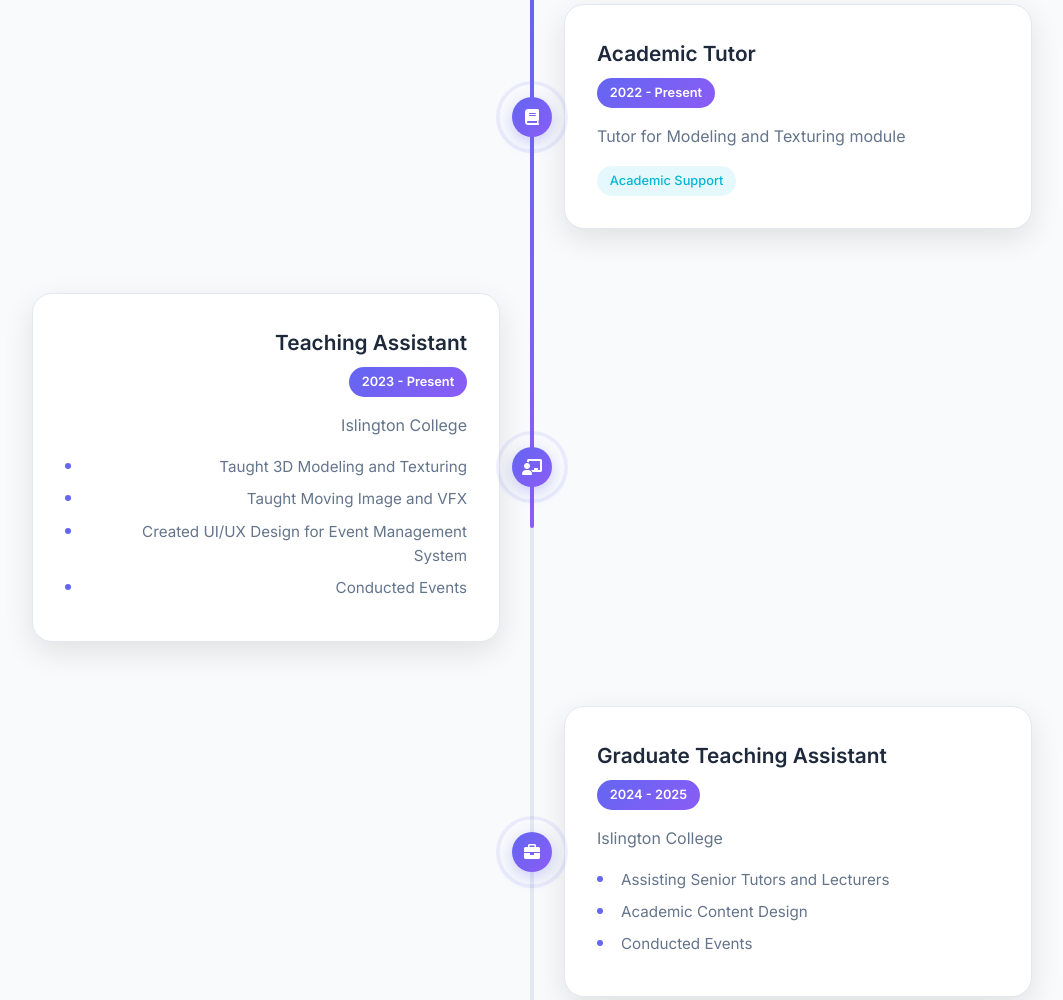
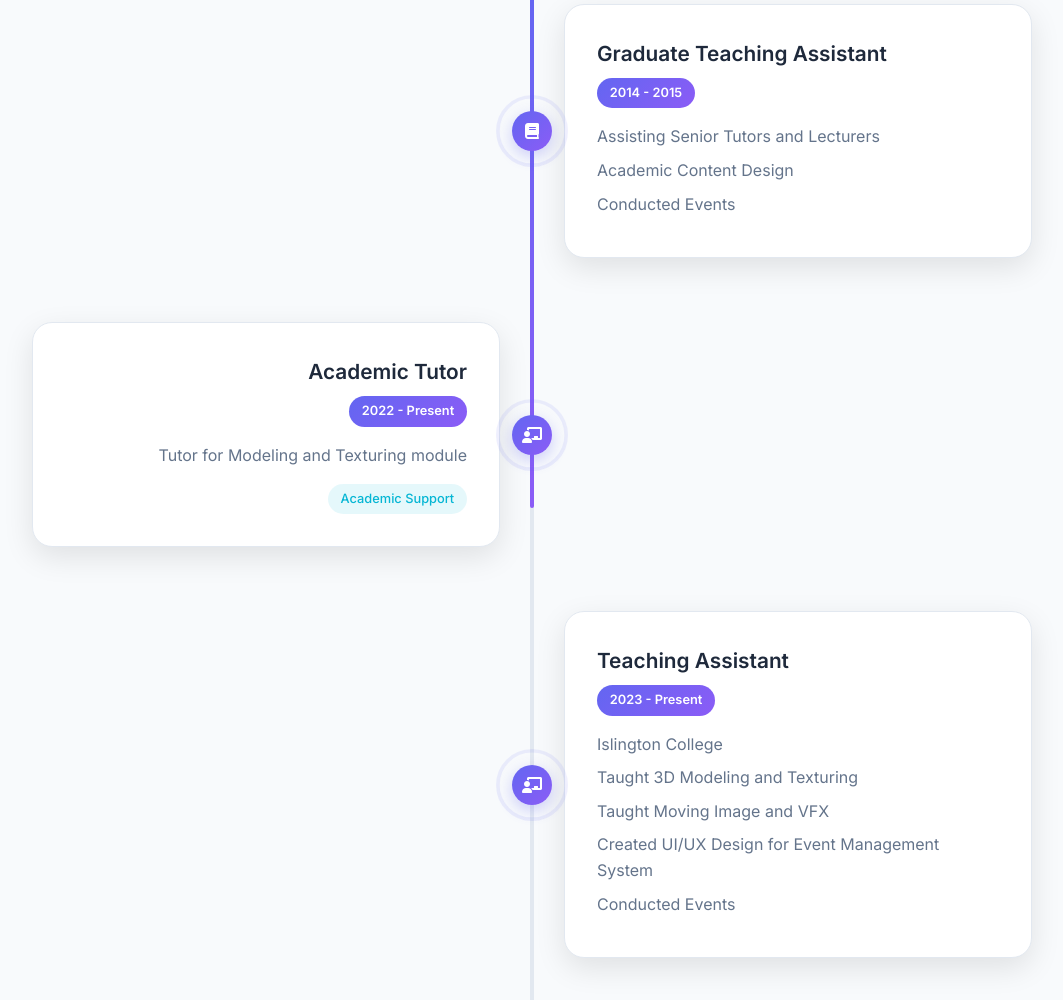
Before and after one commit to wanem1/pukarwanemlimbu.github.io, a plain HTML site: page index.html in a window 1280 px wide. Shown: the part 3657-4657 px from the top of the page, without its empty margins (108-1171 px from the left). Drawn offline with Linux system fonts and the light colour scheme.

Commit message:
Update index.html

```diff
--- a/index.html
+++ b/index.html
@@ -305,10 +305,30 @@
                         <div class="timeline-progress-line"></div>
                     </div>
 
+                    <div class="timeline-item" data-year="2014">
+                        <div class="timeline-marker">
+                            <div class="marker-inner">
+                                <i class="fas fa-book"></i>
+                            </div>
+                            <div class="marker-ring"></div>
+                        </div>
+                        <div class="timeline-card">
+                            <div class="card-header">
+                                <h3>Graduate Teaching Assistant</h3>
+                                <span class="timeline-date">2014 - 2015</span>
+                            </div>
+                            <div class="card-body">
+                                <p>Assisting Senior Tutors and Lecturers</p>
+                                <p>Academic Content Design</p>
+                                <p>Conducted Events</p>
+                            </div>
+                        </div>
+                    </div>
+
                     <div class="timeline-item" data-year="2022">
                         <div class="timeline-marker">
                             <div class="marker-inner">
-                                <i class="fas fa-book"></i>
+                                <i class="fas fa-chalkboard-user"></i>
                             </div>
                             <div class="marker-ring"></div>
                         </div>
@@ -338,36 +358,10 @@
                             </div>
                             <div class="card-body">
                                 <p>Islington College</p>
-                                <ul class="experience-list">
-                                    <li>Taught 3D Modeling and Texturing</li>
-                                    <li>Taught Moving Image and VFX</li>
-                                    <li>Created UI/UX Design for Event Management System</li>
-                                    <li>Conducted Events</li>
-                                </ul>
-                            </div>
-                        </div>
-                    </div>
-
-                    <div class="timeline-item" data-year="2024">
-                        <div class="timeline-marker">
-                            <div class="marker-inner">
-                                <i class="fas fa-briefcase"></i>
-                            </div>
-                            <div class="marker-ring"></div>
-                        </div>
-                        <div class="timeline-card">
-                            <div class="card-header">
-                                <h3>Graduate Teaching Assistant</h3>
-                                <span class="timeline-date">2024 - 2025</span>
-                            </div>
-                            <div class="card-body">
-                                <p>Islington College</p>
-                                <ul class="experience-list">
-                                    <li>Assisting Senior Tutors and Lecturers</li>
-                                    <li>Academic Content Design</li>
-                                    <li>Conducted Events</li>
-                                </ul>
-                            </div>
+                                <p>Taught 3D Modeling and Texturing</p>
+                                <p>Taught Moving Image and VFX</p>
+                                <p>Created UI/UX Design for Event Management System</p>
+                                <p>Conducted Events</p>
                         </div>
                     </div>
                 </div>
@@ -749,7 +743,7 @@
                 </div>
                 <div class="footer-right">
                     <p>&copy; 2024 Pukar Wanem Limbu. All rights reserved.</p>
-                    <p class="made-with">Made with <span class="heart">❤️</span> using <strong>Vercel AI</strong></p>
+                    <p class="made-with">Made with <span class="heart">❤️</span> using <strong class="vercel-ai">Vercel AI</strong></p>
                 </div>
             </div>
         </div>
```
